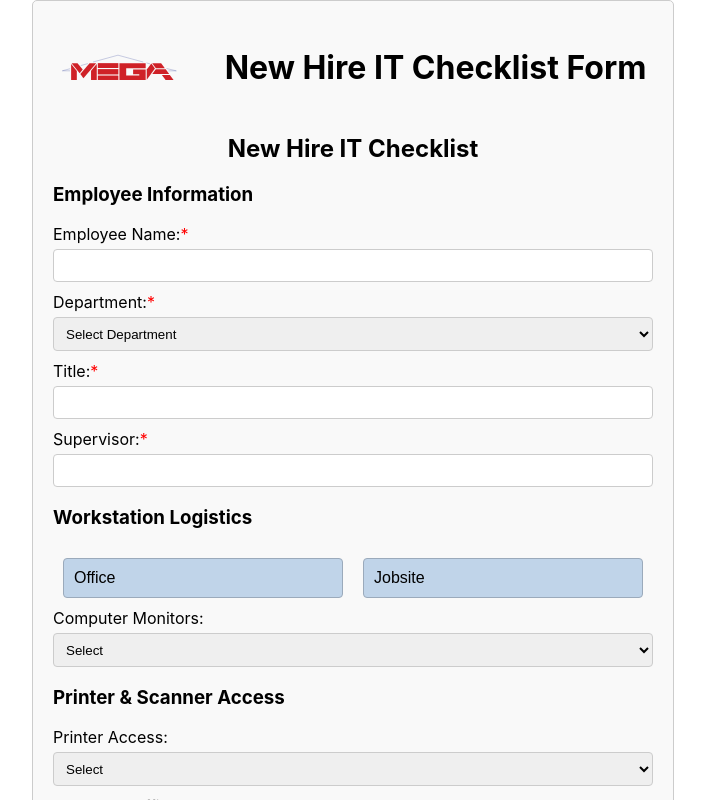
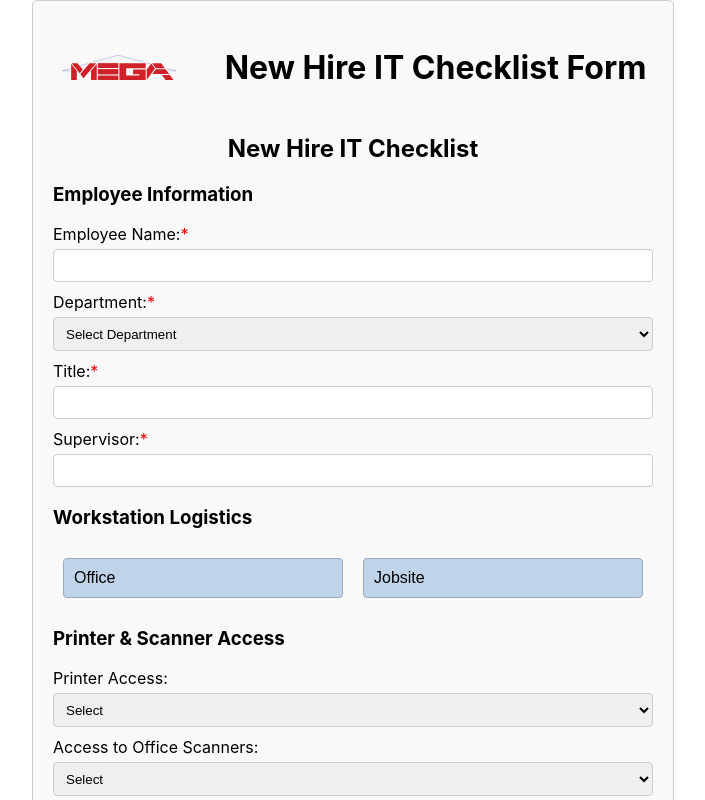
Before and after one commit to djpdim/newhire, a React (Create React App) app: page / in a window 1280 px wide. Shown: the top 800 px of the page, without its empty margins (287-992 px from the left). Built offline with nearby package versions, Linux system fonts and the light colour scheme.

Commit message:
fix bug preventing leave empty string and automate when a user selects jobsite to include laptop option

```diff
--- a/src/App.css
+++ b/src/App.css
@@ -8,28 +8,28 @@
 }
 
 .logo {
-    margin-right: 45px;
+    margin-right: 2.8125rem; /* 45px */
     height: 20%;
     width: 20%;
 }
 
 .NewHireForm {
-    max-width: 600px;
+    max-width: 37.5rem; /* 600px */
     margin: 0 auto;
-    padding: 20px;
-    border: 1px solid #ccc;
-    border-radius: 5px;
+    padding: 1.25rem; /* 20px */
+    border: 0.0625rem solid #ccc; /* 1px */
+    border-radius: 0.3125rem; /* 5px */
     background-color: #f9f9f9;
 }
 
 .NewHireForm h2 {
     text-align: center;
-    margin-bottom: 20px;
+    margin-bottom: 1.25rem; /* 20px */
 }
 
 .NewHireForm label {
     display: block;
-    margin-bottom: 10px;
+    margin-bottom: 0.625rem; /* 10px */
 }
 
 .NewHireForm input[type="text"],
@@ -37,25 +37,25 @@
 .NewHireForm textarea,
 .NewHireForm select {
     width: 100%;
-    padding: 8px;
-    margin-top: 5px;
-    border: 1px solid #ccc;
-    border-radius: 4px;
+    padding: 0.5rem; /* 8px */
+    margin-top: 0.3125rem; /* 5px */
+    border: 0.0625rem solid #ccc; /* 1px */
+    border-radius: 0.25rem; /* 4px */
     box-sizing: border-box;
 }
 
 .NewHireForm select {
-    height: 34px;
+    height: 2.125rem; /* 34px */
 }
 
 .NewHireForm button[type="submit"] {
     background-color: #007bff;
     color: #fff;
     border: none;
-    border-radius: 4px;
-    padding: 10px 20px;
+    border-radius: 0.25rem; /* 4px */
+    padding: 0.625rem 1.25rem; /* 10px 20px */
     cursor: pointer;
-    font-size: 16px;
+    font-size: 1rem; /* 16px */
 }
 
 .NewHireForm button[type="submit"]:hover {
@@ -65,13 +65,13 @@
 .successmessage {
     display: flex;
     justify-content: center;
-    font-size: larger;
+    font-size: 1.125rem; /* larger - adjust as needed */
     font-weight: bold;
     color: darkgreen;
 }
 
 .footer {
-    margin-top: 10px;
+    margin-top: 0.625rem; /* 10px */
     display: flex;
     justify-content: center; /* Align items horizontally center */
     align-items: center; /* Align items vertically center */
@@ -80,7 +80,7 @@
 
 .footer p {
     display: inline;
-    margin-left: 10px; /* Adjust margin as needed */
+    margin-left: 0.625rem; /* 10px */
 }
 
 .required-asterisk {
@@ -89,13 +89,14 @@
 }
 
 .footerlogo {
-    height: 40px; /* Adjust the height as needed */
+    height: 2.5rem; /* 40px */
     width: auto; /* Maintain aspect ratio */
 }
 
 .office-options label {
     white-space: nowrap; /* Prevent text from wrapping to the next line */
 }
+
 .success-link {
     color: blue;
     text-decoration: underline;
@@ -105,26 +106,30 @@
 .success-link:hover {
     text-decoration: none;
 }
+.success-message {
+    margin-bottom: 20px; /* Adjust as needed */
+}
 
 /* Add media query for smaller screens */
-@media (max-width: 600px) {
+@media (max-width: 37.5rem) {
+    /* 600px */
     .App-header h1 {
         display: none;
     }
 
     .logo {
-        margin-bottom: -70px;
-        margin-top: -80px;
+        margin-bottom: -4.375rem; /* -70px */
+        margin-top: -5rem; /* -80px */
         width: 80%;
         margin-right: 0;
         height: auto;
     }
 
     .footerlogo {
-        height: 100px; /* Adjust for smaller screens if necessary */
+        height: 6.25rem; /* 100px */
     }
 
     .office-options label {
-        font-size: 14px; /* Adjust font size for smaller screens */
+        font-size: 0.875rem; /* 14px */
     }
 }
--- a/src/NewHireForm.js
+++ b/src/NewHireForm.js
@@ -5,7 +5,7 @@ import React, { useState } from "react";
 import DatabaseAccessSection from "./components/DatabaseAccessSection";
 import EmployeeInfoSection from "./components/EmployeeInfoSection";
 import Footer from "./components/Footer";
-import HardwareOptions from "./components/HardwareOptions";
+// import HardwareOptions from "./components/HardwareOptions";
 import NavigationBar from "./components/NavigationBar";
 import OtherAccessSection from "./components/OtherAccessSection";
 import PrinterAccessSection from "./components/PrinterAccessSection";
@@ -147,12 +147,13 @@ const NewHireForm = () => {
             .join(", ");
 
         const printerOptions = [
-            formData.printerAccess.estPrintRoom ? "Est Print Room" : "",
+            formData.printerAccess.estPrintRoom ? "Est Ricoh Printer" : "",
             formData.printerAccess.thirdFloorPrintRoom ? "3rd Floor Print Room" : "",
             formData.printerAccess.adminPrintRoom ? "Admin Print Room" : "",
+            formData.printerAccess.wideFormatPlotters ? "Wide Format Plotters" : "",
             formData.printerAccess.other ? `Other: ${formData.printerAccess.other}` : "",
         ]
-            .filter(option => option)
+            .filter(option => option) // Filter out empty strings
             .join("\n");
 
         const printerAccessSection =
@@ -193,17 +194,24 @@ const NewHireForm = () => {
                 : ""
         }`;
 
+        // Updated to handle both "Jobsite" and "Office"
+        let computerConfigurationMessage = "";
+        if (formData.workstationLogistics) {
+            computerConfigurationMessage = `Computer Configuration: ${formData.computerConfiguration || "Laptop"}\n`;
+        }
+
         const message = `
 Employee Name: ${formData.employeeName}
 Department: ${formData.department}
 Title: ${formData.title}
 Supervisor Name: ${formData.supervisor}
-        Workstation Logistics: ${formData.workstationLogistics || "No"}
+Workstation Logistics: ${formData.workstationLogistics || "No"}${
+            formData.workstationLogistics === "Jobsite" ? `\nJob Site: ${formData.jobSite || "No"}` : ""
+        }
 
 Hardware Options
 -----------------
-        Computer Configuration: ${formData.computerConfiguration || "No"}
-        Monitors: ${formData.monitors || "No"}
+${computerConfigurationMessage}
 
 Printer & Scanner Access
 -----------------
@@ -233,8 +241,8 @@ const NewHireForm = () => {
                 response => {
                     console.log("SUCCESS!", response.status, response.text);
                     setSuccessMessage(
-                        `Has been submitted successfully!
-                        <a href="/" class="success-link"> Home Page</a>`
+                        `<div class="success-message">Has been submitted successfully!</div>
+                <a href="/" class="success-link">Home Page</a>`
                     );
                     setShowForm(false);
                 },
@@ -245,6 +253,8 @@ const NewHireForm = () => {
             );
     };
 
+    // Hardware option if we ever need to add it back this is for the email parse.
+    // Monitors: ${formData.monitors || "No"}
     return (
         <div>
             <NavigationBar />
@@ -257,7 +267,7 @@ const NewHireForm = () => {
                         missingFields={missingFields}
                     />
                     <WorkstationLogisticsSection formData={formData} handleChange={handleChange} />
-                    <HardwareOptions formData={formData} handleChange={handleChange} />
+                    {/* <HardwareOptions formData={formData} handleChange={handleChange} /> */}
                     <PrinterAccessSection formData={formData} handleChange={handleChange} />
                     <SDriveAccess formData={formData} handleChange={handleChange} />
                     <SoftwareOptionsSection formData={formData} handleChange={handleChange} />
--- a/src/components/EmployeeInfoSection.js
+++ b/src/components/EmployeeInfoSection.js
@@ -40,10 +40,22 @@ const EmployeeInfoSection = ({ formData, handleChange, missingFields }) => {
                     <option value='Accounting'>Accounting</option>
                     <option value='Administration'>Administration</option>
                     <option value='Buyouts'>Buyouts</option>
+                    <option value='Client Services'>Client Services</option>
+                    <option value='Compliance'>Compliance</option>
+                    <option value='Database'>Database</option>
+                    <option value='Development'>Development</option>
                     <option value='Estimating'>Estimating</option>
+                    <option value='Expediting'>Expediting</option>
                     <option value='Human Resources'>Human Resources</option>
+                    <option value='Labor Monitoring'>Labor Monitoring</option>
+                    <option value='Legal'>Legal</option>
+                    <option value='Marketing'>Marketing</option>
+                    <option value='MEP'>MEP</option>
                     <option value='Operations Field'>Operations Field</option>
                     <option value='Operations Office'>Operations Office</option>
+                    <option value='QMP'>QMP</option>
+                    <option value='Safety'>Safety</option>
+                    <option value='Scheduling'>Scheduling</option>
                 </select>
             </label>
             <label>
--- a/src/components/HardwareOptions.js
+++ b/src/components/HardwareOptions.js
@@ -1,18 +1,20 @@
 /** @format */
 
-import React from "react";
+// /** @format */
 
-const HardwareOptions = ({ formData, handleChange }) => (
-    <>
-        <label>
-            Computer Monitors:
-            <select name='monitors' value={formData.monitors} onChange={handleChange}>
-                <option value=''>Select</option>
-                <option value='Yes'>Yes</option>
-                <option value='No'>No</option>
-            </select>
-        </label>
-    </>
-);
+// import React from "react";
 
-export default HardwareOptions;
+// const HardwareOptions = ({ formData, handleChange }) => (
+//     <>
+//         <label>
+//             Computer Monitors:
+//             <select name='monitors' value={formData.monitors} onChange={handleChange}>
+//                 <option value=''>Select</option>
+//                 <option value='Yes'>Yes</option>
+//                 <option value='No'>No</option>
+//             </select>
+//         </label>
+//     </>
+// );
+
+// export default HardwareOptions;
--- a/src/components/PrinterAccessSection.js
+++ b/src/components/PrinterAccessSection.js
@@ -24,7 +24,7 @@ const PrinterAccessSection = ({ formData, handleChange }) => {
                             checked={formData.printerAccess.estPrintRoom}
                             onChange={handleChange}
                         />
-                        Est Print Room
+                        Est Ricoh Printer
                     </label>
                     <label>
                         <input
@@ -43,6 +43,15 @@ const PrinterAccessSection = ({ formData, handleChange }) => {
                             onChange={handleChange}
                         />
                         Admin Print Room
+                    </label>
+                    <label>
+                        <input
+                            type='checkbox'
+                            name='printerAccess-wideFormatPlotters'
+                            checked={formData.printerAccess.wideFormatPlotters}
+                            onChange={handleChange}
+                        />
+                        Wide Format Plotters
                     </label>
                     <label>
                         Other:
```
Also changed, not shown: src/components/PrinterAccess.js (+9 -0 lines). Lines whose indentation alone changed are shown as unchanged.
